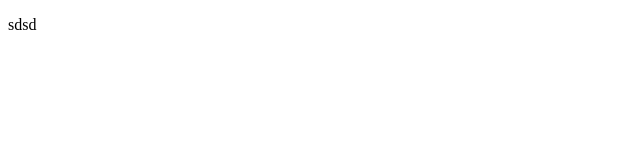
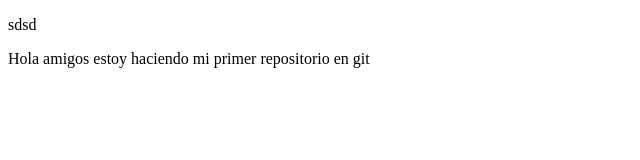
Before and after one commit to fernando100K/proyectoDemoCursoPrework, a plain HTML site: page index.html in a window 1280 px wide. Shown: the whole page, without its empty margins (0-640 px from the left). Drawn offline with Linux system fonts and the light colour scheme.

Commit message:
cambio agregados

```diff
--- a/index.html
+++ b/index.html
@@ -8,5 +8,6 @@
 </head>
 <body>
     <p>sdsd</p>
+    <p>Hola amigos estoy haciendo mi primer repositorio en git</p>
 </body>
 </html>
```
